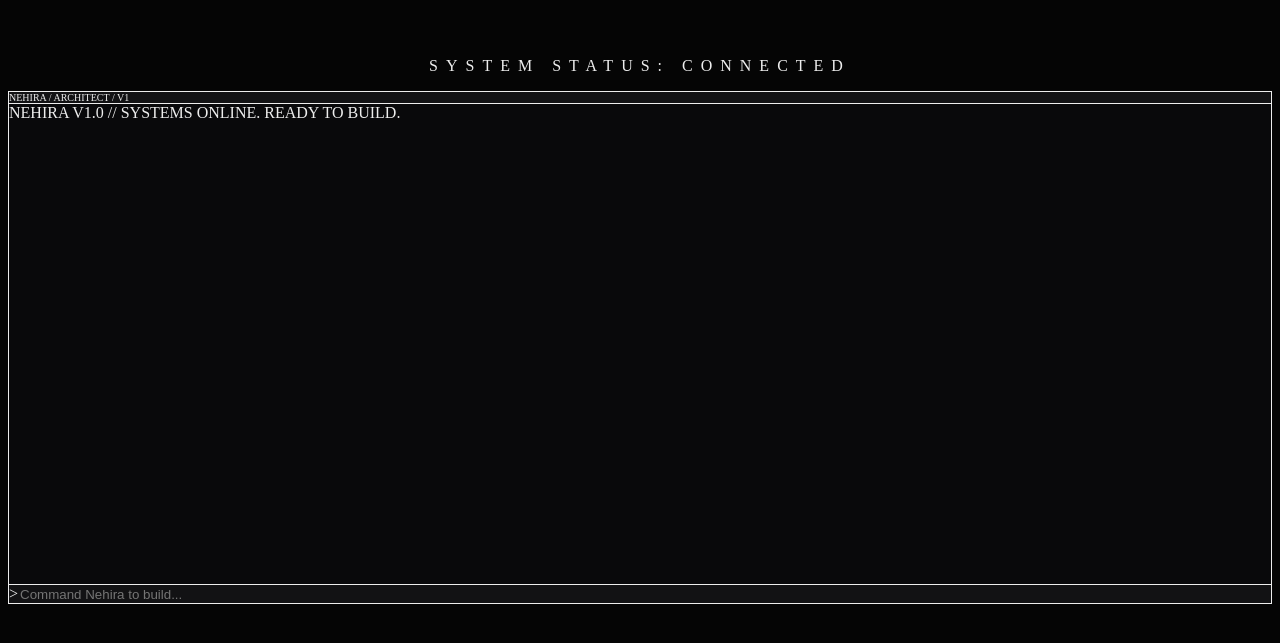
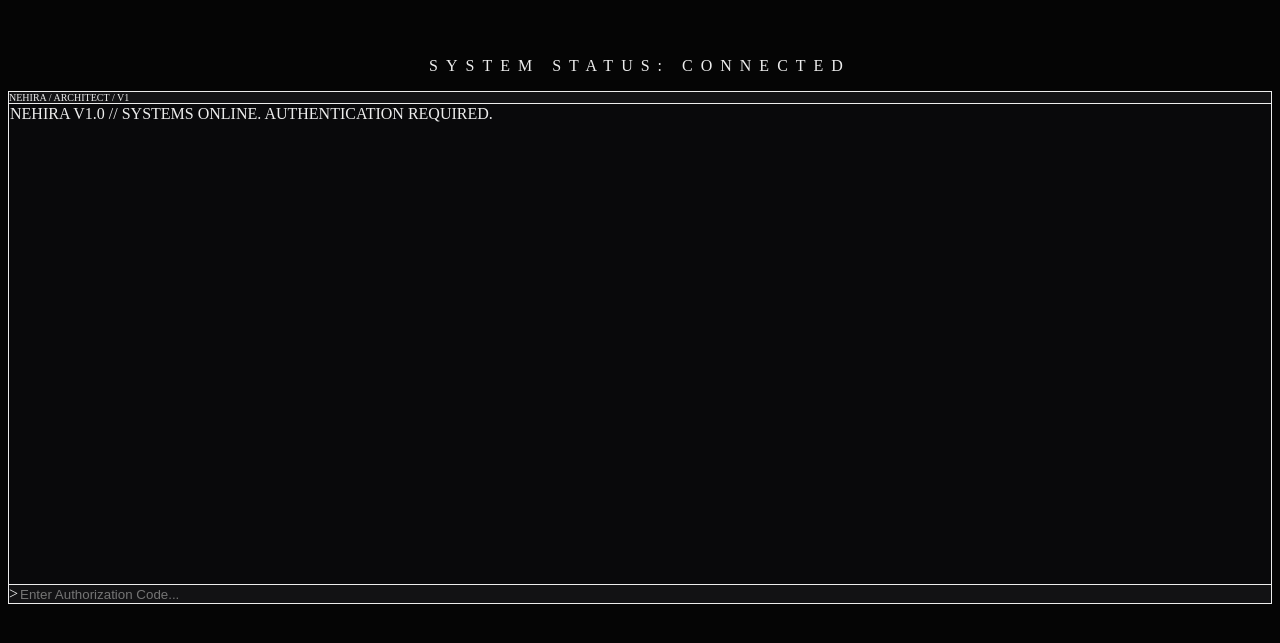
Before and after one commit to RajatDatta5315/kryv-core-, a Next.js app: page / in a window 1280 px wide. Shown: the part 125-768 px from the top of the page. Built offline with nearby package versions, Linux system fonts and the light colour scheme.

Commit message:
Update NehiraTerminal.tsx

```diff
--- a/components/NehiraTerminal.tsx
+++ b/components/NehiraTerminal.tsx
@@ -5,7 +5,7 @@ import { useState, useEffect, useRef } from "react";
 export default function NehiraTerminal() {
   const [input, setInput] = useState("");
   const [messages, setMessages] = useState([
-    { role: "system", content: "NEHIRA V1.0 // SYSTEMS ONLINE. READY TO BUILD." }
+    { role: "system", content: "NEHIRA V1.0 // SYSTEMS ONLINE. AUTHENTICATION REQUIRED." }
   ]);
   const [loading, setLoading] = useState(false);
   const bottomRef = useRef<HTMLDivElement>(null);
@@ -19,12 +19,12 @@ export default function NehiraTerminal() {
     const userCmd = input;
     setInput("");
 
-    // User Message (White text on Gray background for visibility)
+    // UI FIX: User message ab Dark Grey hai with White Text
     setMessages(prev => [...prev, { role: "user", content: userCmd }]);
     setLoading(true);
 
     try {
-      // 1. Minimum thinking delay (1.5s)
+      // 1. Minimum delay for realism
       const minDelayPromise = new Promise(resolve => setTimeout(resolve, 1500));
 
       // 2. API Call
@@ -59,16 +59,16 @@ export default function NehiraTerminal() {
           <span className="ml-2 text-[10px] text-gray-500 font-mono tracking-widest uppercase">Nehira / Architect / V1</span>
         </div>
 
-        {/* Chat Area (Badi Height: 75vh) */}
+        {/* Chat Area */}
         <div className="h-[60vh] md:h-[75vh] overflow-y-auto p-6 space-y-4 font-sans text-sm scrollbar-thin scrollbar-thumb-gray-800">
           {messages.map((msg, idx) => (
             <div key={idx} className={`flex ${msg.role === 'user' ? 'justify-end' : 'justify-start'}`}>
-              <div className={`max-w-[85%] rounded-lg p-3 leading-relaxed ${
+              <div className={`max-w-[85%] rounded-lg p-3 leading-relaxed border ${
                 msg.role === 'user'
-                  ? 'bg-[#ffffff] text-black font-bold shadow-lg'  // FIXED: White BG, Black Text
+                  ? 'bg-[#333333] text-white border-gray-600 shadow-lg'  // FIXED: Dark Grey BG + White Text
                   : msg.role === 'system'
-                  ? 'text-gray-500 text-xs font-mono'
-                  : 'bg-[#1a1a1c] text-gray-200 border border-white/5 shadow-md'
+                  ? 'text-gray-500 text-xs font-mono border-transparent'
+                  : 'bg-[#1a1a1c] text-gray-200 border-white/5 shadow-md'
               }`}>
                 {msg.content}
               </div>
@@ -95,7 +95,7 @@ export default function NehiraTerminal() {
             value={input}
             onChange={(e) => setInput(e.target.value)}
             onKeyDown={(e) => e.key === "Enter" && handleCommand()}
-            placeholder="Command Nehira to build..."
+            placeholder="Enter Authorization Code..."
             className="flex-1 bg-transparent border-none outline-none text-white placeholder-gray-600 font-medium text-base"
             autoFocus
           />
```
